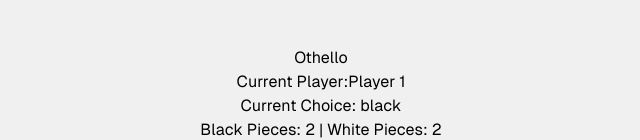
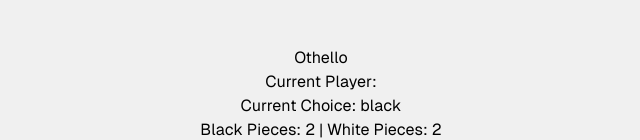
Before and after one commit to dmorocho/othello, a Next.js app in the folder Desktop/othello/: page / in a window 1280 px wide. Both pictures are taken after a click on the button "Play with Two Players". Shown: the part 129-269 px from the top of the page, without its empty margins (319-959 px from the left). Built offline with nearby package versions, Linux system fonts and the light colour scheme; no server answers.

Commit message:
dm/update-play-again

```diff
--- a/Desktop/othello/app/components/Board.jsx
+++ b/Desktop/othello/app/components/Board.jsx
@@ -253,13 +253,14 @@
           <h1>Othello</h1>
           <h2>
             Current Player:
-            {gameMode === 'computer' && currentPlayer === WHITE && 'Computer'}
-            {gameMode === 'computer' && currentPlayer === BLACK && 'Human'}
-            {gameMode !== 'computer' && currentPlayer === BLACK && 'Player 1'}
-            {gameMode !== 'computer' && currentPlayer === WHITE && 'Player 2'}
+            {gameMode === 'computer' || gameMode === 'obstaclesVsComputer' && currentPlayer === WHITE && 'Computer'}
+            {gameMode === 'computer' || gameMode === 'obstaclesVsComputer' && currentPlayer === BLACK && 'Human'}
+            {gameMode !== 'computer' || gameMode !== 'obstaclesVsComputer' && currentPlayer === BLACK && 'Player 1'}
+            {gameMode !== 'computer' || gameMode !== 'obstaclesVsComputer' && currentPlayer === WHITE && 'Player 2'}
           </h2>
           <h2>Current Choice: {currentPlayer === WHITE ? 'White' : 'black'}</h2>
           {gameMode === 'computer' && currentPlayer === WHITE && <h2>Computer is thinking...</h2>}
+          {gameMode === 'obstaclesVsComputer' && currentPlayer === WHITE && <h2>Computer is thinking...</h2>}
           <h3>
             Black Pieces: {blackCount} | White Pieces: {whiteCount}
           </h3>
@@ -333,7 +334,14 @@
             )}
           </div>
           {isBoardFull() ? (
-            <div style={{marginTop: '20px', color: 'red', fontWeight: 'bold'}}>Game Over! No more moves left.</div>
+            <div style={{marginTop: '20px', color: 'red', fontWeight: 'bold'}}>
+              Game Over! No more moves left.
+              {whiteCount > blackCount ? 'White wins!' : 'Black wins!'}
+              {/* styled button */}
+              <div style={{display: 'flex', justifyContent: 'center', alignItems: 'center', marginTop: '20px'}}>
+                <button style={{backgroundColor: 'green', color: 'white', padding: '10px 20px', borderRadius: '5px', cursor: 'pointer'}} onClick={() => startGame(gameMode)}>Play Again</button>
+              </div>
+            </div>
           ) : null}
         </div>
       )}
--- a/Desktop/othello/app/components/WelcomeScreen.jsx
+++ b/Desktop/othello/app/components/WelcomeScreen.jsx
@@ -18,6 +18,11 @@
   return (
     <div className="welcome-container">
       <h1 className="welcome-title">Welcome to Othello!</h1>
+      <p className="welcome-description">
+        Othello is a strategy board game for two players. It is played on an 8x8 uncheckered board. Each player has 32 pieces,
+        which are black and white discs. Players take turns placing their discs on the board, with the goal of having more
+        discs than their opponent.
+      </p>
       <button onClick={() => handlePlayerChoice('twoPlayers')} className="start-button">
         Play with Two Players
       </button>
```
